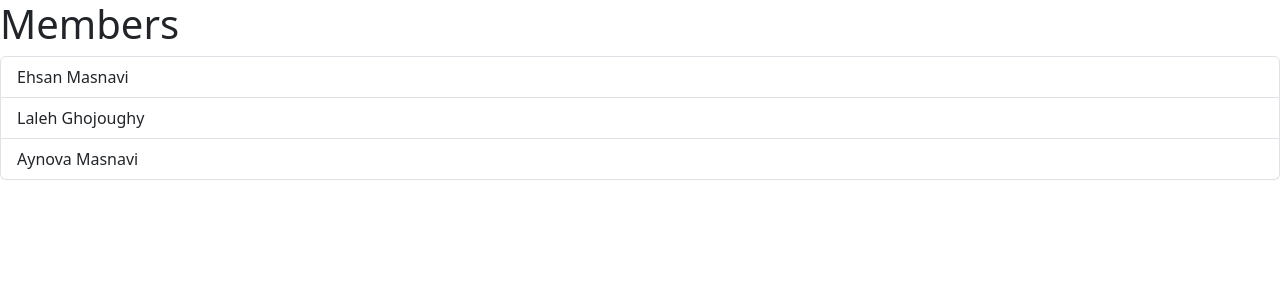
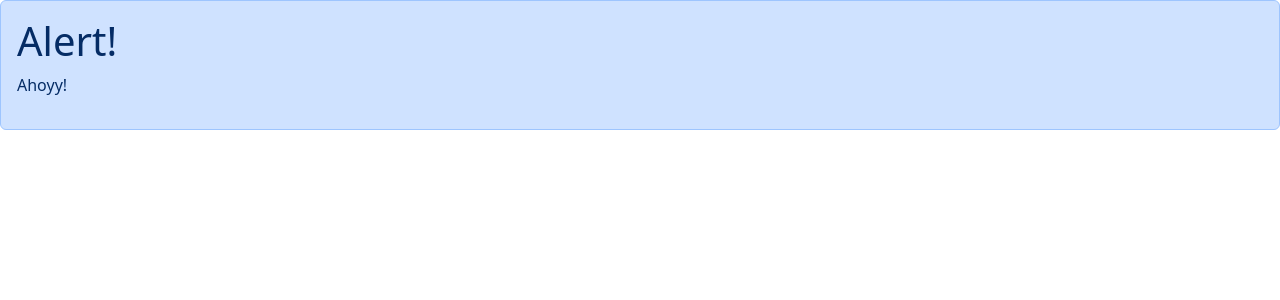
Before and after one commit to emasnavi1/REACT-TS, a React (Vite) app: page / in a window 1280 px wide. Shown: the top 300 px of the page. Built offline with nearby package versions, Linux system fonts and the light colour scheme.

Commit message:
Added Alert component which receives a children as an input

```diff
--- a/src/App.tsx
+++ b/src/App.tsx
@@ -1,4 +1,9 @@
+import Alert from "./components/Alert";
 import ListGroup from "./components/ListGroup";
+interface Item {
+  id: number;
+  name: string;
+}
 
 function App() {
   let items = [
@@ -16,9 +21,23 @@ function App() {
     },
   ];
 
+  const handleSelectItem = (item: Item) => {
+    console.log(
+      item.name + " with the id of " + item.id + " has been clicked!"
+    );
+  };
+
   return (
     <>
-      <ListGroup items={items} heading="Members" />
+      {/* <ListGroup
+        items={items}
+        heading="Members"
+        onSelectItem={handleSelectItem}
+      /> */}
+      <Alert>
+        <h1> Alert! </h1>
+        <p> Ahoyy! </p>
+      </Alert>
     </>
   );
 }
--- /dev/null
+++ b/src/components/Alert.tsx
@@ -0,0 +1,16 @@
+import { ReactNode } from "react";
+
+// Children is a special prop which allows you to use something like <Alert> Text to be shown </Alert> when you use it
+interface Props {
+  children: ReactNode;
+}
+
+function Alert({ children }: Props) {
+  return (
+    <div className="alert alert-primary" role="alert">
+      {children}
+    </div>
+  );
+}
+
+export default Alert;
--- a/src/components/ListGroup.tsx
+++ b/src/components/ListGroup.tsx
@@ -8,12 +8,15 @@ interface Item {
 interface Props {
   items: Item[];
   heading: string;
+  // here you are trying to pass a fucntion as a prop, it reads it is fucntion
+  // that receives an input of type string and retunrs 'void'
+  onSelectItem: (item: Item) => void;
 }
 
-function ListGroup({ items, heading }: Props) {
+function ListGroup({ items, heading, onSelectItem }: Props) {
   const [selectedIndex, setSelectedIndex] = useState(0);
 
-  const handleClick = (item: any) => {
+  const handleClick = (item: Item) => {
     setSelectedIndex(item.id);
     console.log(item.name + " Clicked!");
   };
@@ -31,7 +34,10 @@ function ListGroup({ items, heading }: Props) {
                 : "list-group-item"
             }
             key={item.id}
-            onClick={() => handleClick(item)}
+            onClick={() => {
+              handleClick(item);
+              onSelectItem(item);
+            }}
           >
             {item.name}
           </li>
```
Also changed, not shown: 1 other file (tests, documents, lock files or other folders).
